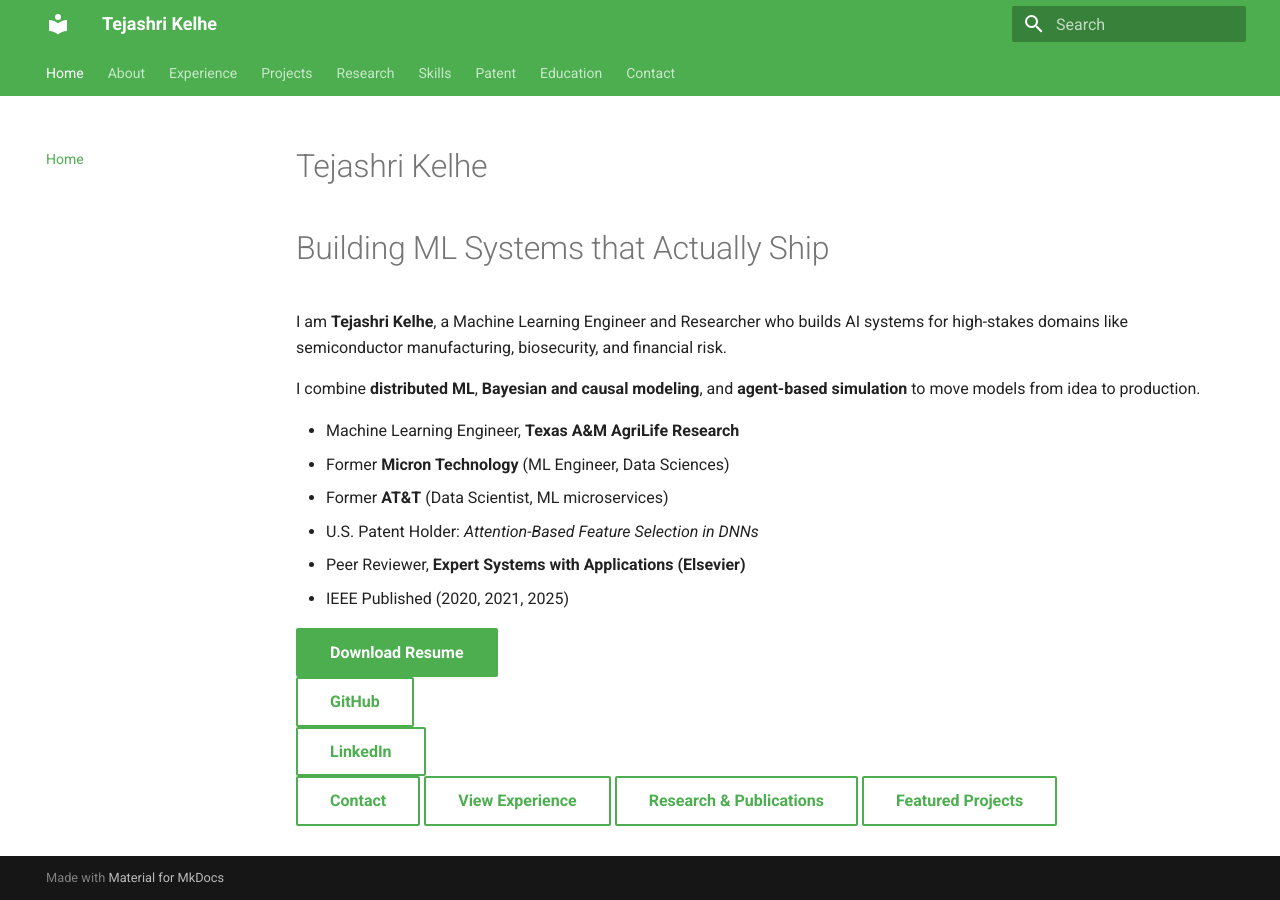
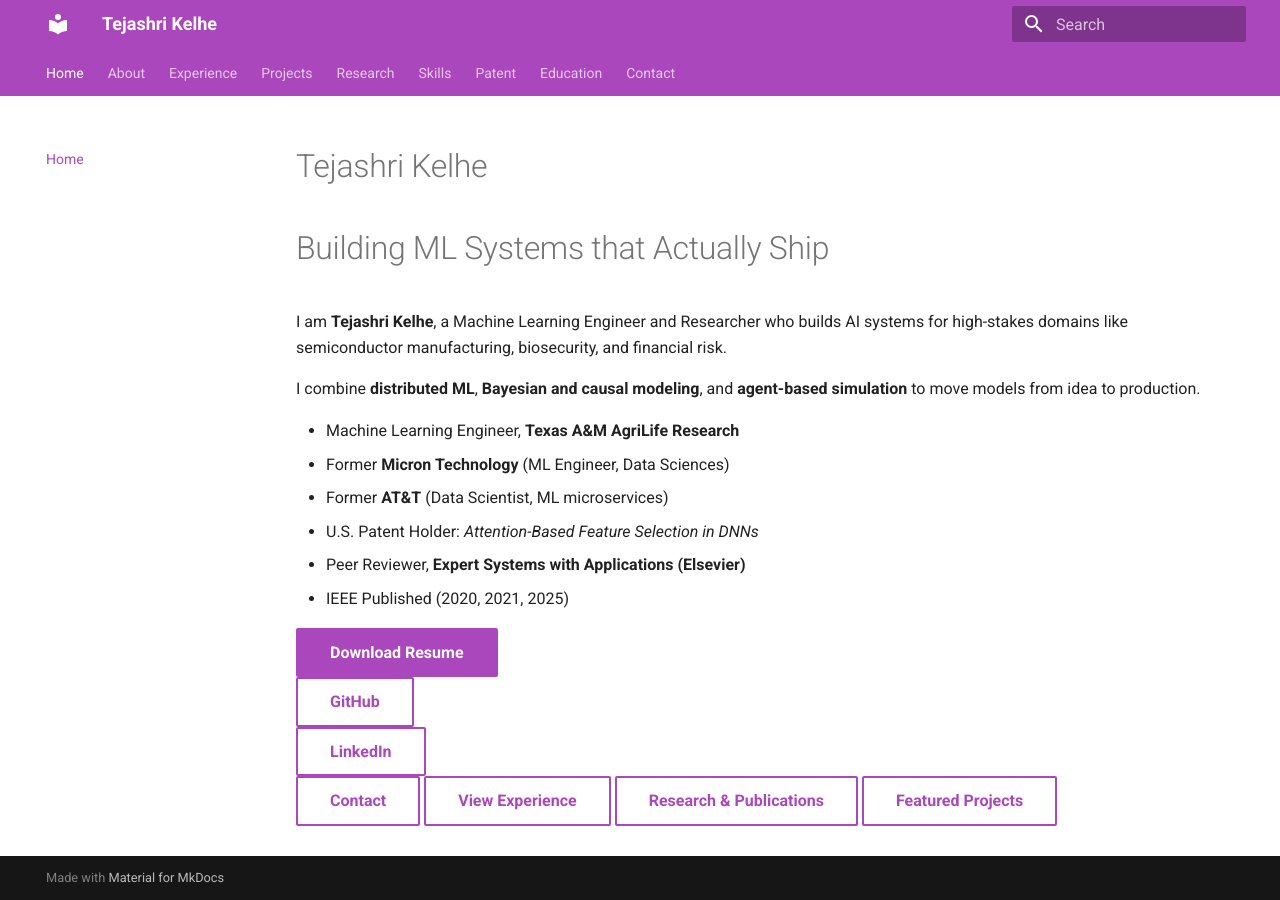
Before and after one commit to tejashrikelhe/Tejashri-Kelhe-website, an MkDocs documentation site: the page built from docs/index.md, in a window 1280 px wide. Built offline with MkDocs 1.6.1 and Material for MkDocs 9.7.7, drawn with Linux system fonts in a browser that asks for light colours.

```diff
--- a/mkdocs.yml
+++ b/mkdocs.yml
@@ -12,7 +12,7 @@
     - header.autohide
   palette:
   - scheme: default
-    primary: green
+    primary: purple
     accent: teal
   extra_css:
   - assets/custom.css
```
